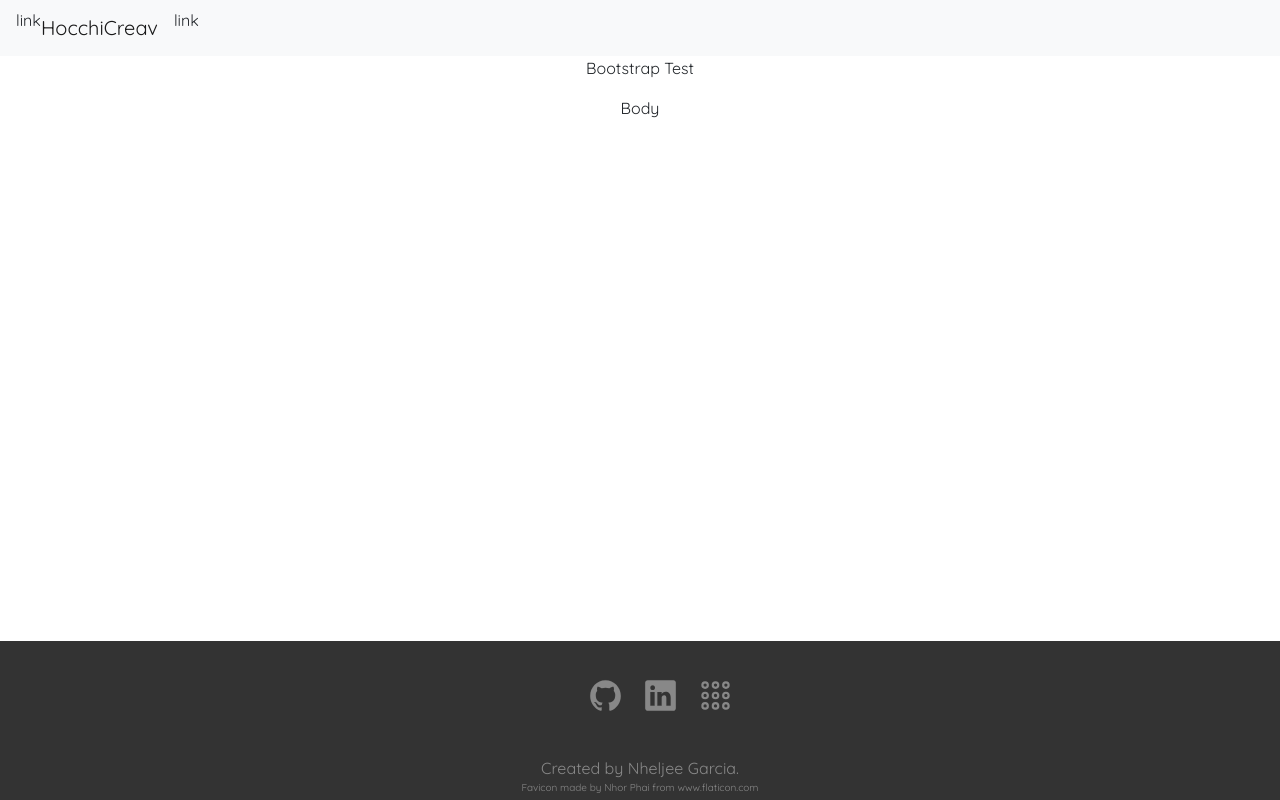
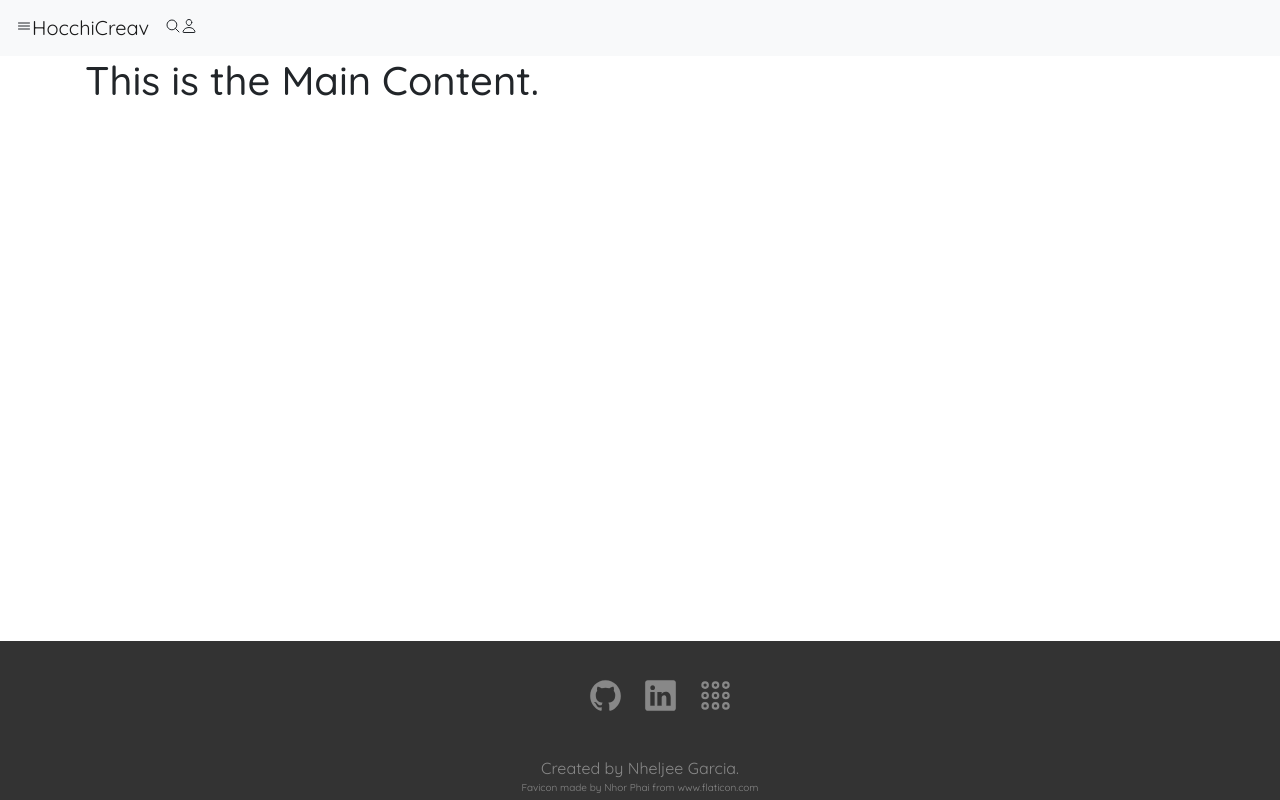
Before and after one commit to garcian5/Hocchikisu-Creavheengs, a React (Create React App) app in the folder frontend/: page / in a window 1280 px wide. Built offline with nearby package versions, Linux system fonts and the light colour scheme.

Commit message:
added a home component and react router

```diff
--- a/frontend/package.json
+++ b/frontend/package.json
@@ -11,6 +11,7 @@
     "react-bootstrap": "^1.4.0",
     "react-bootstrap-validation": "^0.1.11",
     "react-dom": "^17.0.1",
+    "react-router-dom": "^5.2.0",
     "react-scripts": "4.0.0",
     "web-vitals": "^0.2.4"
   },
--- a/frontend/src/App.js
+++ b/frontend/src/App.js
@@ -1,17 +1,28 @@
+// react stuff
+import React from 'react';
+import { BrowserRouter as Router, Switch, Route } from "react-router-dom";
+
+// css
 import './App.css';
+import 'bootstrap/dist/css/bootstrap.css';
+
+// components
 import Footer from './components/presentational/Footer';
-import 'bootstrap/dist/css/bootstrap.css';
 import NavBar from './components/presentational/NavBar';
+import Home from './components/presentational/Home';
 
 
 function App() {
     return (
         <div className="App">
-            <NavBar />
-            <div className="container">
-                <p>Bootstrap Test</p>
-            </div>
-            <p>Body</p>
+            <Router>
+                <NavBar />
+
+                <Switch>
+                    <Route exact path="/" component={Home} />
+                </Switch>
+            </Router>
+
             <Footer />
         </div>
     );
--- /dev/null
+++ b/frontend/src/components/presentational/Home.js
@@ -0,0 +1,13 @@
+import React from "react";
+
+function Home() {
+	return (
+		<main>
+			<div className="container">
+				<h1>This is the Main Content.</h1>
+			</div>
+		</main>
+	)
+}
+
+export default Home;
--- a/frontend/src/components/presentational/NavBar.js
+++ b/frontend/src/components/presentational/NavBar.js
@@ -1,14 +1,17 @@
 import React from "react";
-
+import { NavLink } from "react-router-dom";
 function NavBar() {
     return (
-        <nav class="navbar navbar-expand-lg navbar-light bg-light">
+        <nav className="navbar navbar-expand-lg navbar-light bg-light">
             <div className="center">
-                <p>link</p>
+                <ion-icon name="menu-outline"></ion-icon>
             </div>
-            <a class="navbar-brand" href="https://getbootstrap.com/docs/4.0/components/navbar/">HocchiCreav</a>
+
+            <NavLink className="navbar-brand" exact to="/">HocchiCreav</NavLink>
+
             <div className="center">
-                <p>link</p>
+                <ion-icon name="search-outline"></ion-icon>
+                <ion-icon name="person-outline"></ion-icon>
             </div>
         </nav>
     )
```
Also changed, not shown: 1 other file (tests, documents, lock files or other folders).
